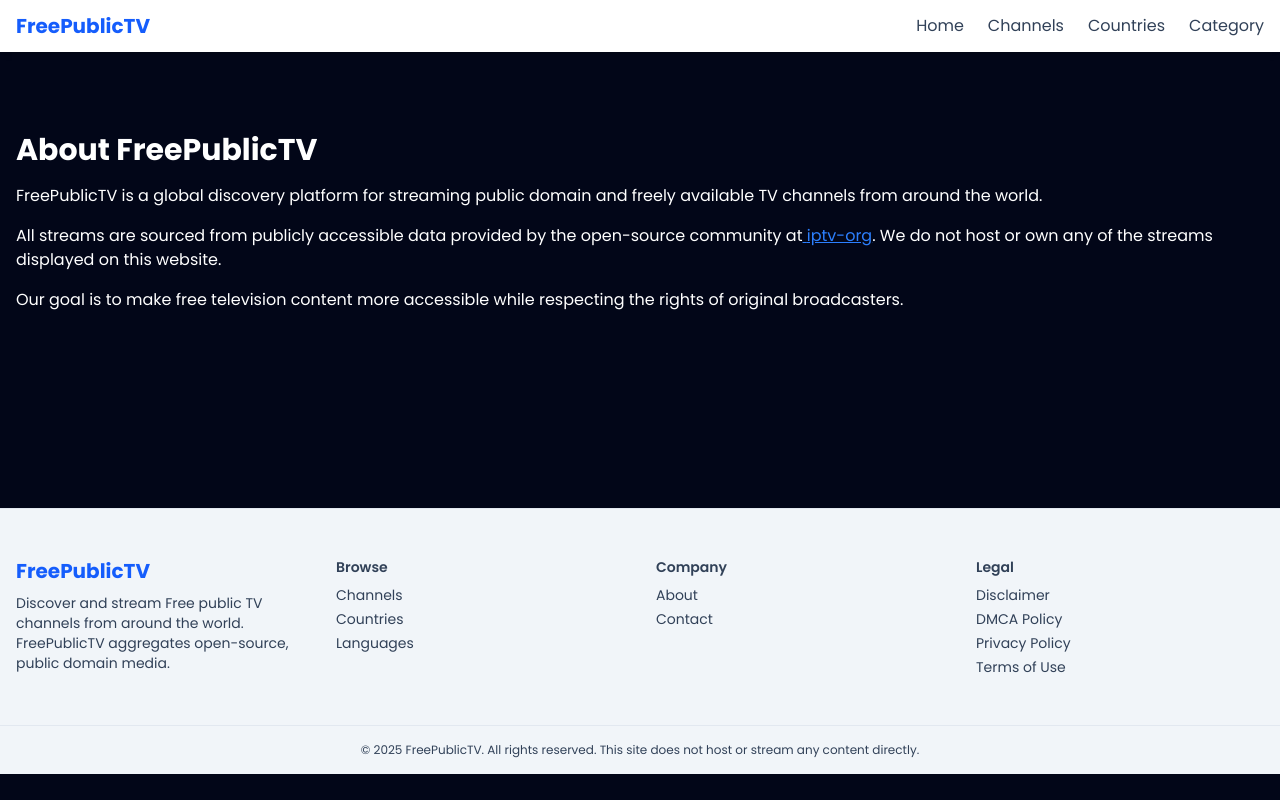
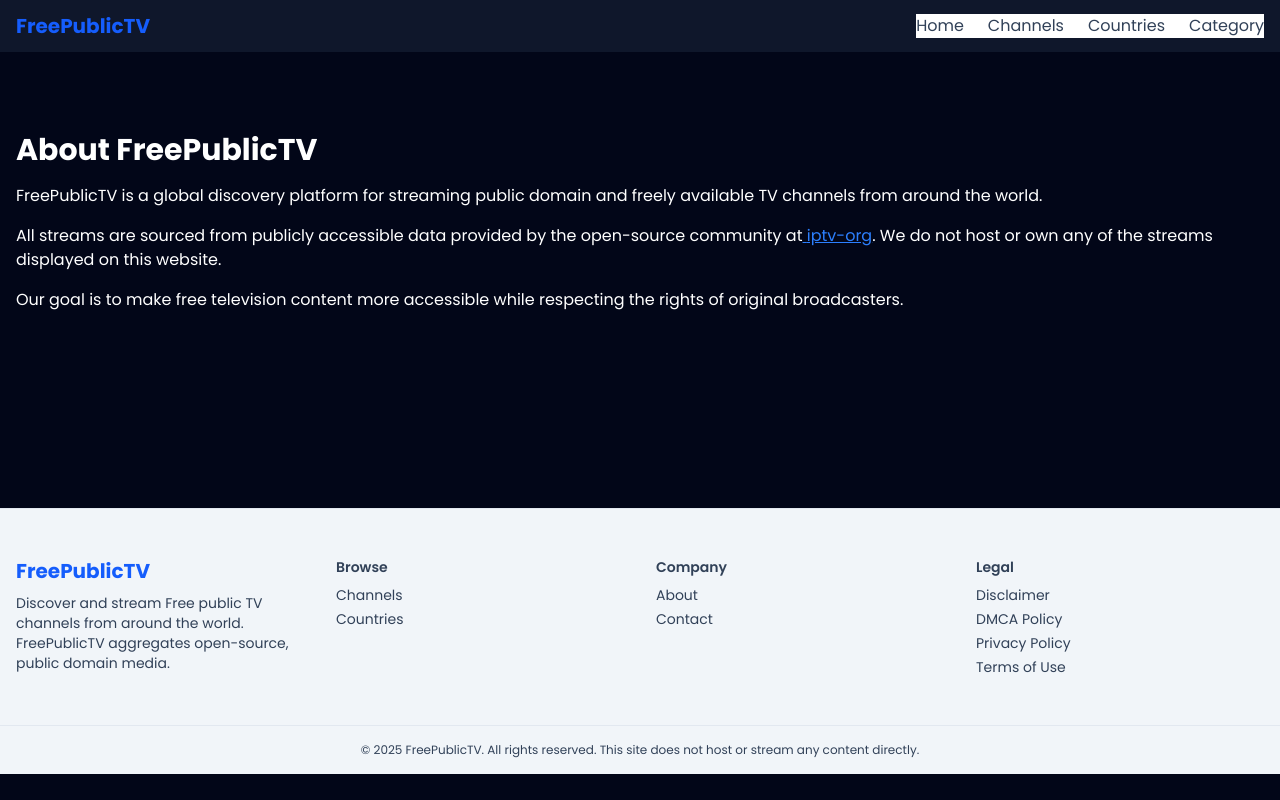
Before and after one commit to bikashthapa01/FreePublicTV, a Next.js app: page /about in a window 1280 px wide. Built offline with nearby package versions, Linux system fonts and the light colour scheme.

Commit message:
minor changes

```diff
--- a/components/footer.tsx
+++ b/components/footer.tsx
@@ -25,16 +25,16 @@
               </Link>
             </li>
             <li>
-              <Link href="/countries" className="hover:text-blue-500">
+              <Link href="/country" className="hover:text-blue-500">
                 Countries
               </Link>
             </li>
 
-            <li>
+            {/* <li>
               <Link href="/languages" className="hover:text-blue-500">
                 Languages
               </Link>
-            </li>
+            </li> */}
           </ul>
         </div>
 
--- a/components/header.tsx
+++ b/components/header.tsx
@@ -8,7 +8,7 @@
   const [isOpen, setIsOpen] = useState(false);
 
   return (
-    <header className="sticky top-0 z-50 bg-white shadow-md dark:bg-slate-900">
+    <header className="sticky top-0 z-50 bg-slate-900">
       <div className="max-w-screen-xl mx-auto px-4 py-3 flex justify-between items-center">
         {/* Logo */}
         <Link href="/">
```
